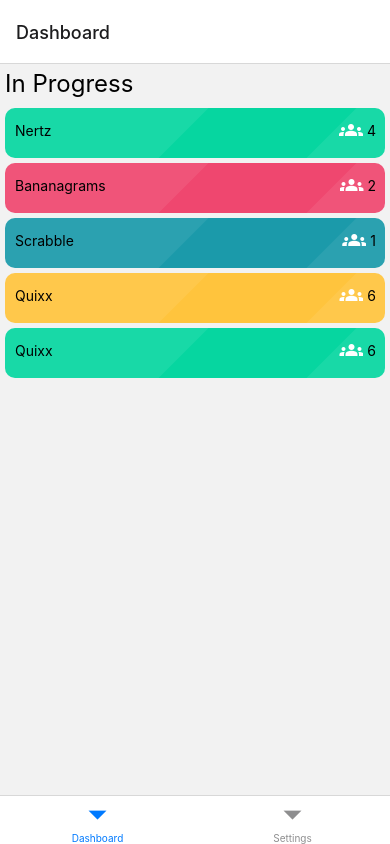
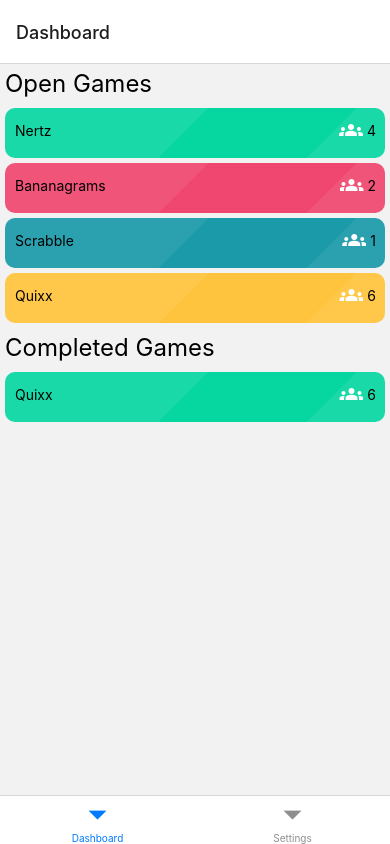
Before and after one commit to dkwhiting/habit-tracker, a React Native app: screen /Dashboard in a window 390 px wide. Built offline with nearby package versions, Linux system fonts and the light colour scheme.

Commit message:
Added dashboard headers/sections

```diff
--- a/components/Dashboard.js
+++ b/components/Dashboard.js
@@ -8,13 +8,25 @@
 
   return (
     <ScrollView style={{height: '100%'}}>
-      <Text style={{fontSize: '24px', padding: 5}}>In Progress</Text>
-        <View style={{display: 'flex', flexDirection: 'column', gap: 5, padding: 5}}>
-        {games.map((game, index) =>{
-          return(
-            <GameTile key={game.id} game={game} index={index} expandedTile={expandedTile} setExpandedTile={setExpandedTile} />
-          )
-        })}
+      <Text style={{fontSize: '24px', padding: 5}}>Open Games</Text>
+      <View style={{display: 'flex', flexDirection: 'column', gap: 5, padding: 5}}>
+      {games
+      .filter((game) => !game.completed)
+      .map((game, index) =>{
+        return(
+          <GameTile key={game.id} game={game} index={index} expandedTile={expandedTile} setExpandedTile={setExpandedTile} />
+        )
+      })}
+      </View>
+      <Text style={{fontSize: '24px', padding: 5}}>Completed Games</Text>
+      <View style={{display: 'flex', flexDirection: 'column', gap: 5, padding: 5}}>
+      {games
+      .filter((game) => game.completed)
+      .map((game, index) =>{
+        return(
+          <GameTile key={game.id} game={game} index={index} expandedTile={expandedTile} setExpandedTile={setExpandedTile} />
+        )
+      })}
       </View>
     </ScrollView>
   )
--- a/components/GameTile.js
+++ b/components/GameTile.js
@@ -77,7 +77,6 @@
           setExpandedTile(game.id)
         } else {
           setExpandedTile(null)
-
         }
       }}
       >
@@ -110,7 +109,7 @@
           .slice(0, 3)
           .map((player, index)=>{
             return (
-              <GameTileLeaders player={player} index={index} />
+              <GameTileLeaders key={index} player={player} index={index} />
               )
             })}
           <Button
--- a/data.js
+++ b/data.js
@@ -32,7 +32,8 @@
       {name: 'Chris', score: 0},
       {name: 'Annabelle', score: 80}],
     created: 'Today',
-    highestWins: true
+    highestWins: true,
+    completed: false
   },
   {
     id: 2,
@@ -42,7 +43,8 @@
       {name: 'Abbey', score: 2},
     ],
     created: 'Yesterday',
-    highestWins: true
+    highestWins: true,
+    completed: false
   },
   {
     id: 3,
@@ -51,7 +53,8 @@
       {name: 'Abbey', score: 2},
     ],
     created: 'Yesterday',
-    highestWins: true
+    highestWins: true,
+    completed: false
   },
   {
     id: 4,
@@ -65,21 +68,23 @@
       {name: 'Nate', score: 0},
     ],
     created: 'Yesterday',
-    highestWins: true
+    highestWins: true,
+    completed: false
   },
   {
     id: 5,
     name: 'Quixx',
     players: [
-      {name: 'Dallin', score: 0},
-      {name: 'Abbey', score: 0},
-      {name: 'Annabelle', score: 0},
-      {name: 'Chris', score: 0},
-      {name: 'Lucy', score: 0},
+      {name: 'Dallin', score: 100},
+      {name: 'Abbey', score: 80},
+      {name: 'Annabelle', score: 40},
+      {name: 'Chris', score: 50},
+      {name: 'Lucy', score: 30},
       {name: 'Nate', score: 0},
     ],
     created: 'Yesterday',
-    highestWins: true
+    highestWins: true,
+    completed: true
   },
 ]
 
```
